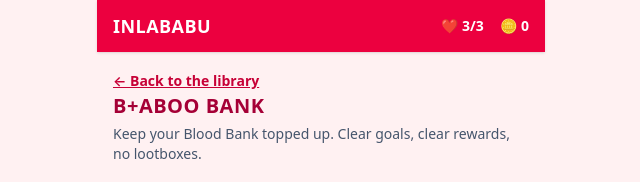
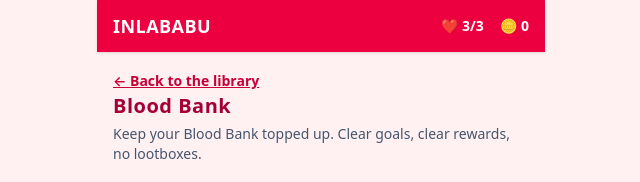
Before and after one commit to Zagreusjc/upstart-kiroquick, a React (Vite) app: page /library/milestones in a window 1280 px wide. Shown: the top 182 px of the page, without its empty margins (319-959 px from the left). Built offline with nearby package versions, Linux system fonts and the light colour scheme.

Commit message:
feat(economy-library): rename milestones heading to Blood Bank

```diff
--- a/src/features/economy-library/components/Milestones.tsx
+++ b/src/features/economy-library/components/Milestones.tsx
@@ -19,7 +19,7 @@ export function Milestones() {
           ← Back to the library
         </Link>
         <h2 id="milestones-title" className="text-xl font-extrabold tracking-wide text-rose-800">
-          B+ABOO BANK
+          Blood Bank
         </h2>
         <p className="text-sm text-slate-600">
           Keep your Blood Bank topped up. Clear goals, clear rewards, no lootboxes.
```
